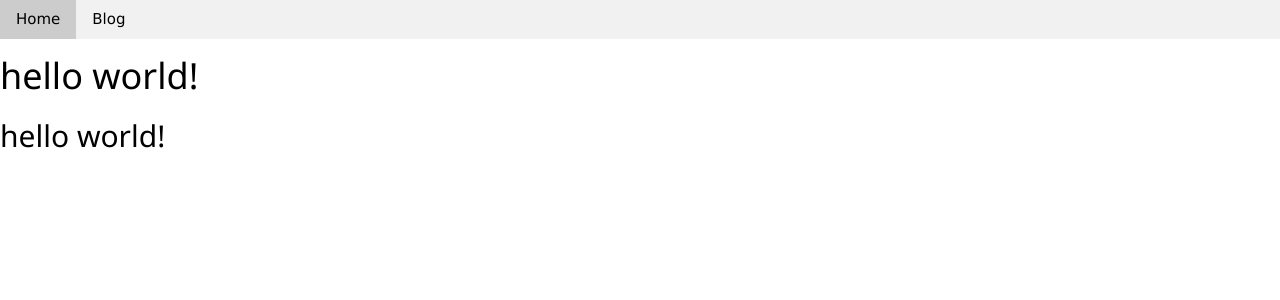
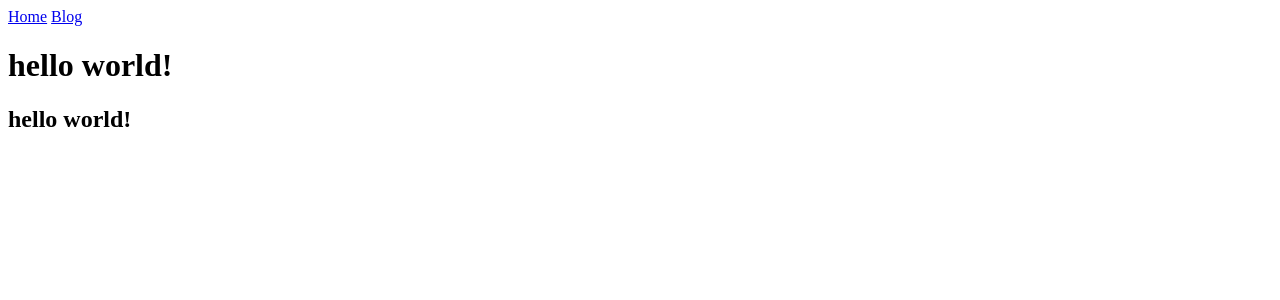
Before and after one commit to 72db/72db.github.io, a Jekyll site: the page built from docs/index.html, in a window 1280 px wide. Shown: the top 300 px of the page. Built offline with Jekyll 4.4.1, drawn with Linux system fonts in a browser that asks for light colours.

Commit message:
Update head_custom.html

```diff
--- a/docs/_includes/head_custom.html
+++ b/docs/_includes/head_custom.html
@@ -1,7 +1,9 @@
 <!-- start custom head snippets -->
-<!-- insert favicons. use https://realfavicongenerator.net/ -->
-
-<link rel="stylesheet" href="/assets/css/w3.css"/>
+{% if page.layout == "page2" %}
+<link rel="stylesheet" href="/assets/css/bootstrap.min.css"/>
+{% else %}
+<!-- main -->
 
 
+{% endif %}
 <!-- end custom head snippets -->
```
